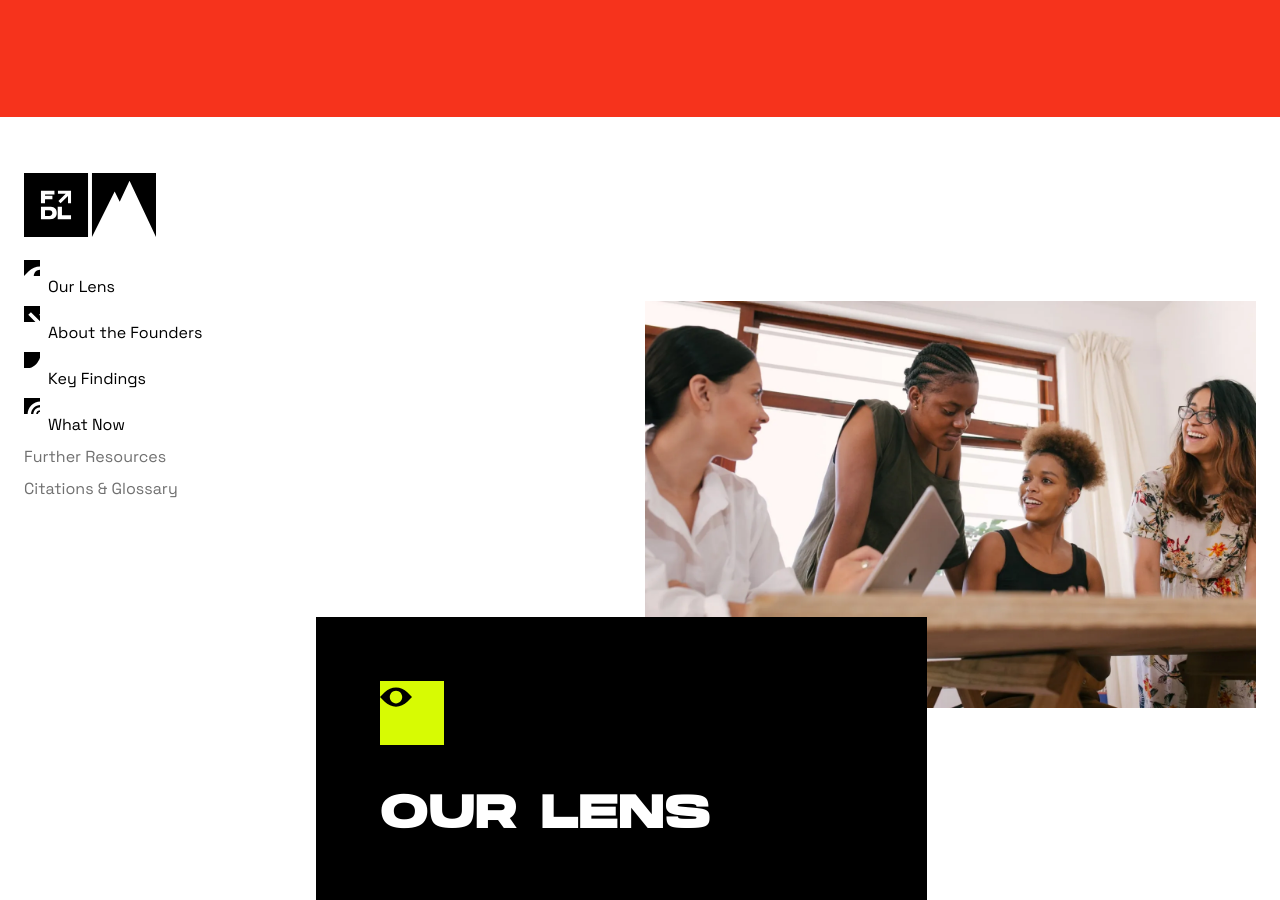
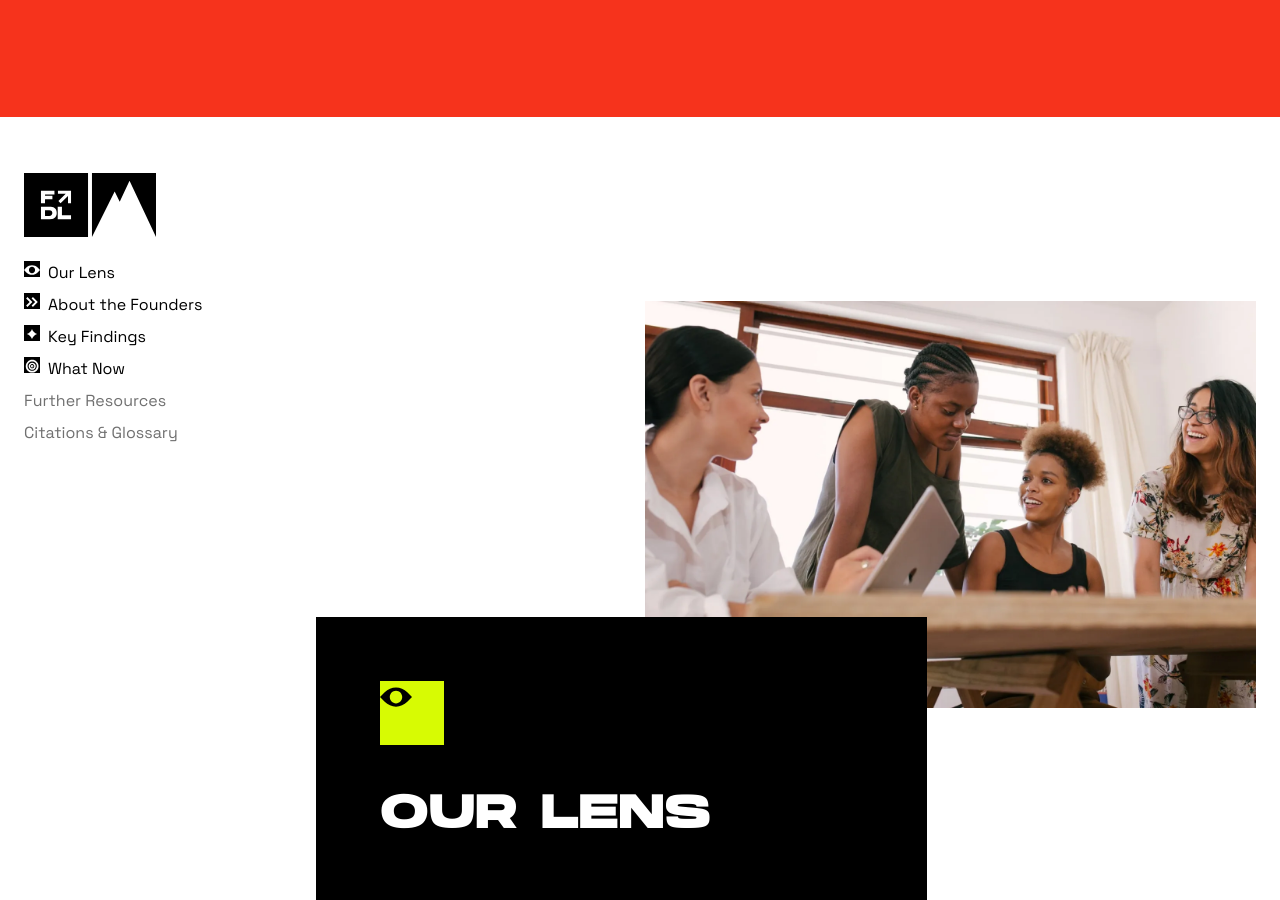
Before and after one commit to Founderland/Report, a Jekyll site: the page built from index.html, in a window 1280 px wide and 900 px high, scrolled down 693 px. Built offline with Jekyll 4.4.1, drawn with Linux system fonts in a browser that asks for light colours.

Commit message:
nav symbol sizing adjustments

```diff
--- a/assets/styles/output.css
+++ b/assets/styles/output.css
@@ -1230,7 +1230,19 @@
 }
 
 blockquote .symbol {
-  margin-bottom: -1px;
+  position: relative;
+  top: 1px;
+}
+
+nav .symbol {
+  margin-right: 0.5rem;
+  margin-top: -1px;
+}
+
+nav .symbol,
+nav .symbol::after {
+  width: 16px;
+  height: 16px;
 }
 
 @media (min-width: 1024px) {
@@ -1241,7 +1253,7 @@
   }
 
   blockquote .symbol {
-    margin-bottom: -4px;
+    top: 4px;
   }
 }
 
@@ -1411,13 +1423,6 @@
   text-decoration: none;
   font-size: 1.125rem;
   line-height: 1.75rem;
-}
-
-nav .symbol {
-  width: 16px;
-  height: 16px;
-  margin-right: 0.5rem;
-  margin-top: -1px;
 }
 
 @media (min-width: 768px) {
```
Also changed, not shown: assets/styles/input.css (+12 -8 lines).
